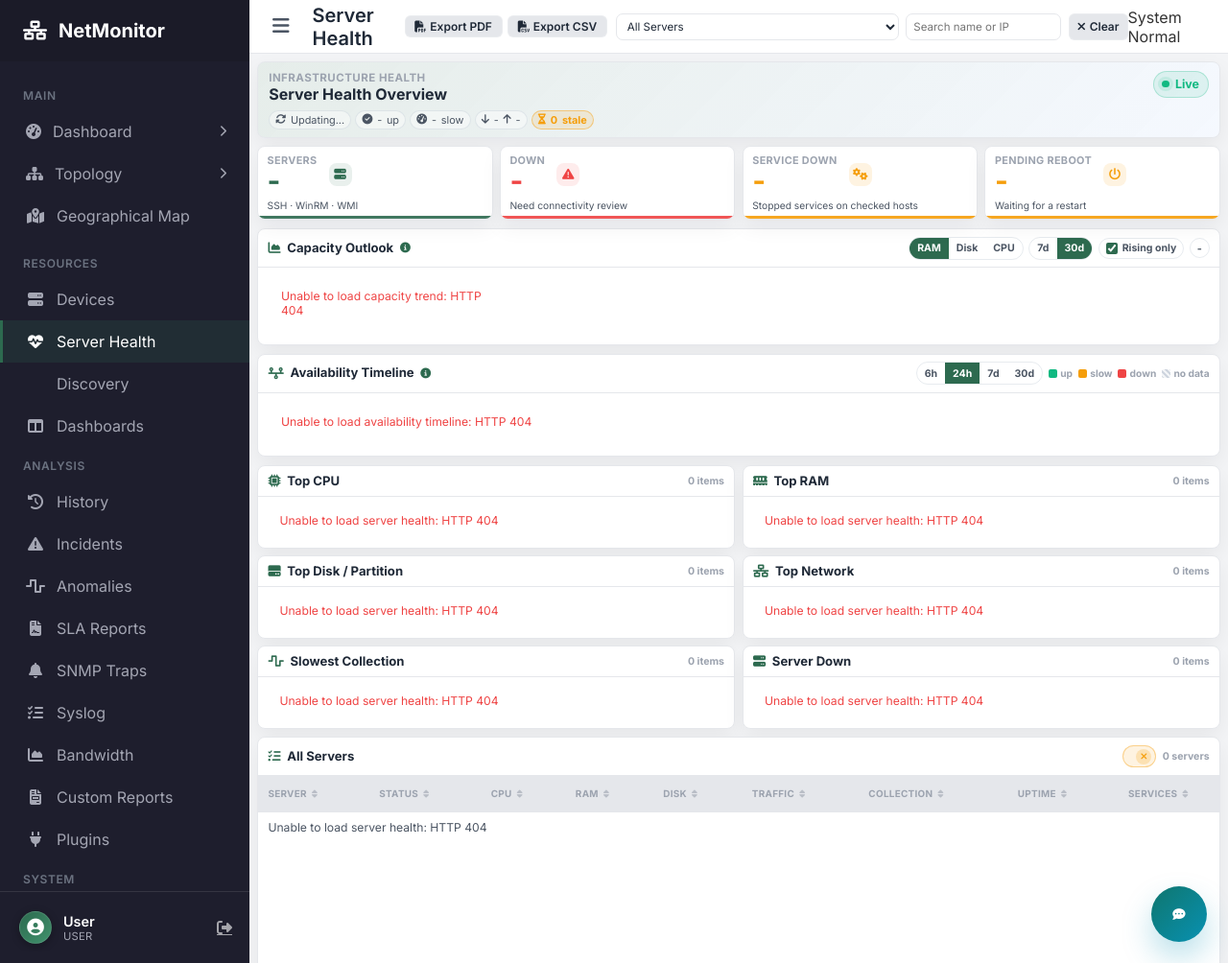
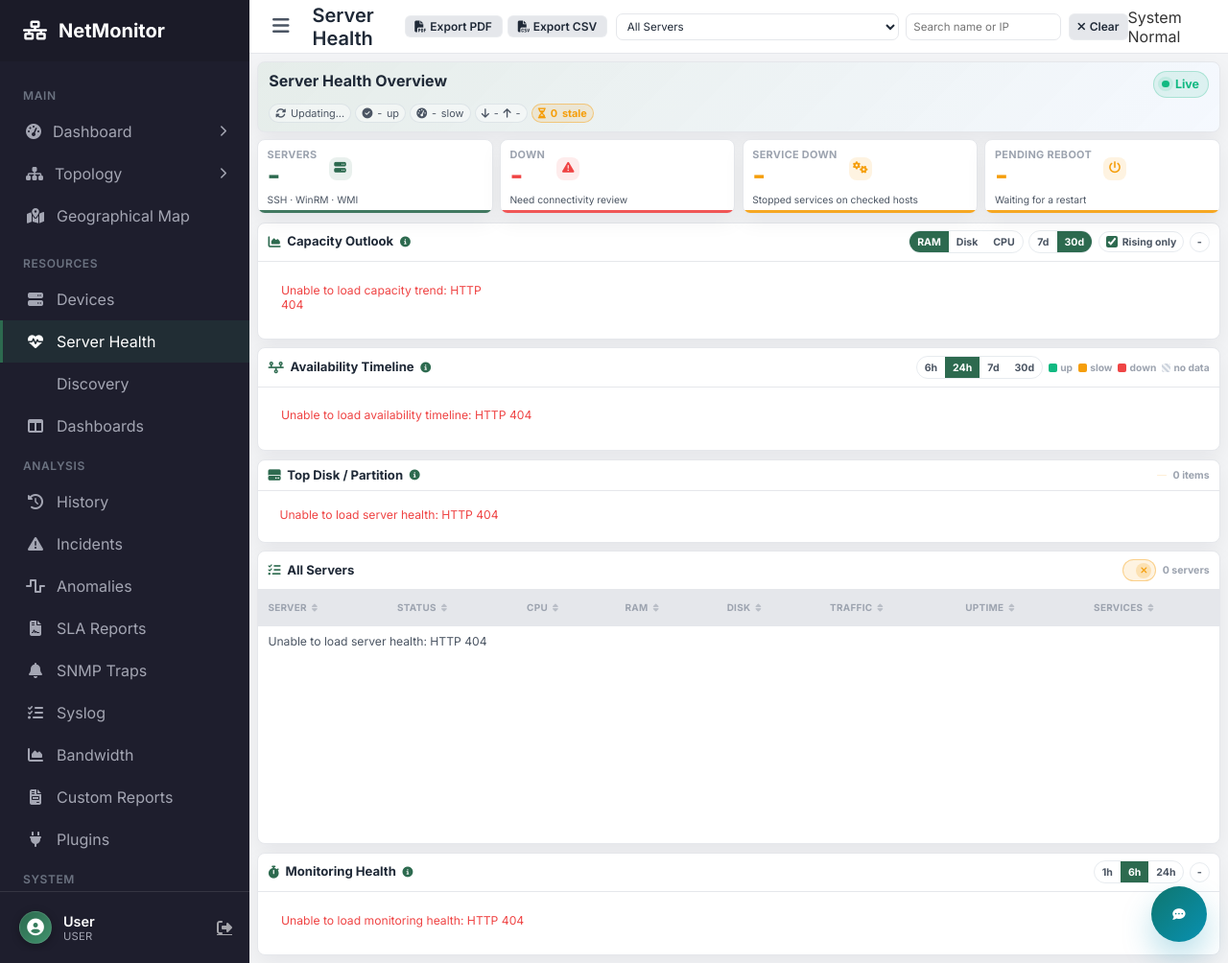
Before and after one commit to manitsrik/SenaNetworkMonitorV0, a Python web app: template templates/server_health.html in a window 1280 px wide. Shown: the whole page at 96% size. Run offline with Jinja, Linux system fonts and the light colour scheme; the template is opened without the code that fills it: most values are stand-ins (such as "Sample title", 1, 10 or a date in 2020); some libraries are stand-ins or nearby versions.

Commit message:
Cut the Server Health page down to what it alone can tell you
The page had grown to seven sections that repeated each other. Some of
that repetition I introduced in the last two changes.

Slowest Collection and Monitoring Health read the same endpoint and
ranked it the same way; the panel was left behind when the widget was
added. Server Down listed the same two hosts the DOWN card counts, the
timeline draws as solid red, and the table now sorts to the top. Top CPU,
Top RAM and Top Network are what the table already shows when you click
those column headers, and at fourteen servers "top ten" is very nearly
the whole list. All four are gone.

Top Disk stays, because it is the one panel holding something the table
cannot: usage per partition, where a full D: behind a mostly empty C: is
invisible in the single per-server figure. With the row to itself its
list flows into columns rather than scrolling inside a sixth of the width.

Two columns had stopped varying. Services read "Not configured" on all
fourteen rows, so it now hides until some device has a check. Collection
read "Normal" on every row that had a reading, which is what calibrating
the thresholds was supposed to achieve -- and Monitoring Health covers
that ground in more detail. Also dropped the eyebrow that made the corner
say "Server Health", "Infrastructure health" and "Server Health Overview"
one under the other.

Four fixes alongside the cuts:

Monitoring Health measured every host on one millisecond scale, so
KASPER_SERVER at 38.6s pushed five hosts down to bars of 2-3% that could
not be told apart -- the same flaw as the line chart this replaced. Each
bar is now the share of that host's own allowance, which compares across
hosts and answers the better question: who is close to tripping, rather
than who takes longest.

Top lists ranked readings from hosts that stopped reporting against live
ones. Two dead servers held a third of the visible Top RAM slots. They
are excluded now, and the count of what was left out is shown.

Uptime and boot time kept full contrast on a stale row while the metrics
beside them were dimmed.

The timeline is coloured by the verdict stored at check time, so
recalibrating cannot reach backwards: a fleet reading "slow 0" still
showed hours of amber. The calibration script records when it moved the
line and the timeline marks it, so history reads as history.

Co-Authored-By: Claude Opus 5 (1M context) <noreply@anthropic.com>

```diff
--- a/templates/server_health.html
+++ b/templates/server_health.html
@@ -96,14 +96,6 @@
         gap: 0.75rem;
     }
 
-    .health-eyebrow {
-        color: var(--text-muted);
-        font-size: 0.72rem;
-        font-weight: 700;
-        letter-spacing: 0.04em;
-        text-transform: uppercase;
-    }
-
     .health-title {
         margin: 0.08rem 0 0;
         color: var(--text-primary);
@@ -351,8 +343,19 @@
 
     .health-panels {
         display: grid;
-        grid-template-columns: repeat(6, minmax(190px, 1fr));
+        grid-template-columns: 1fr;
         gap: 0.45rem;
+    }
+
+    .health-panel.is-wide {
+        max-height: none;
+    }
+
+    .health-list.is-columns {
+        display: grid;
+        grid-template-columns: repeat(auto-fill, minmax(260px, 1fr));
+        gap: 0 0.9rem;
+        overflow: visible;
     }
 
     .health-chart-card {
@@ -445,6 +448,12 @@
         color: var(--text-muted);
         font-size: 0.66rem;
         font-weight: 700;
+    }
+
+    .health-panel-meta {
+        display: inline-flex;
+        align-items: center;
+        gap: 0.4rem;
     }
 
     .health-list {
@@ -765,7 +774,7 @@
     }
 
     .health-table-wrap {
-        max-height: calc(100vh - 430px);
+        max-height: calc(100vh - 380px);
         min-height: 264px;
     }
 
@@ -1165,16 +1174,6 @@
         background: var(--col-color, var(--success));
     }
 
-    /* Where this host's own slow threshold sits on the same scale. */
-    .collection-limit {
-        position: absolute;
-        top: -2px;
-        bottom: -2px;
-        width: 2px;
-        background: var(--danger);
-        opacity: 0.75;
-    }
-
     .collection-value {
         color: var(--text-primary);
         font-size: 0.66rem;
@@ -1184,6 +1183,28 @@
     }
 
     .collection-value.is-over { color: var(--danger); }
+
+    /* Services has nothing to say until some device configures a check. */
+    .server-health-table.hide-services .col-services {
+        display: none;
+    }
+
+    /* Metrics are dimmed on a stale row; uptime and boot time are just as old. */
+    .uptime-cell.is-stale {
+        opacity: 0.45;
+    }
+
+    /* Where the slow threshold was last recalibrated. Everything to the left of
+       this line was judged by the previous limits and cannot be re-judged. */
+    .timeline-band .is-calibration {
+        box-shadow: inset 2px 0 0 0 var(--info);
+    }
+
+    .collection-headroom {
+        color: var(--text-muted);
+        font-size: 0.58rem;
+        font-weight: 700;
+    }
 
     .custom-chip {
         display: inline-block;
@@ -1285,10 +1306,6 @@
             min-height: auto;
         }
 
-        .health-panels {
-            grid-template-columns: repeat(2, minmax(280px, 1fr));
-        }
-
         .health-filter-header {
             width: min(760px, 46vw);
             min-width: 420px;
@@ -1365,7 +1382,6 @@
         <div class="health-hero">
             <div class="health-hero-top">
                 <div>
-                    <div class="health-eyebrow">Infrastructure health</div>
                     <h2 class="health-title">Server Health Overview</h2>
                 </div>
                 <div class="health-live-pill" title="Refreshes every 30 seconds">
@@ -1489,52 +1505,19 @@
     </section>
 
     <section class="health-panels">
-        <div class="health-panel">
+        <div class="health-panel is-wide">
             <div class="health-panel-header">
-                <h3 class="health-panel-title"><i class="fa-solid fa-microchip"></i> Top CPU</h3>
-                <span id="top-cpu-count" class="health-panel-count">0 items</span>
+                <h3 class="health-panel-title">
+                    <i class="fa-solid fa-hard-drive"></i> Top Disk / Partition
+                    <i class="fa-solid fa-circle-info health-info" tabindex="0"
+                       title="Usage per mounted partition. The table's Disk column carries one figure per server, so a full D: behind a mostly empty C: only shows up here."></i>
+                </h3>
+                <span class="health-panel-meta">
+                    <span id="top-disk-hidden" class="stale-chip" hidden></span>
+                    <span id="top-disk-count" class="health-panel-count">0 items</span>
+                </span>
             </div>
-            <div id="top-cpu" class="health-list"><div class="health-loading">Loading...</div></div>
-        </div>
-
-        <div class="health-panel">
-            <div class="health-panel-header">
-                <h3 class="health-panel-title"><i class="fa-solid fa-memory"></i> Top RAM</h3>
-                <span id="top-ram-count" class="health-panel-count">0 items</span>
-            </div>
-            <div id="top-ram" class="health-list"><div class="health-loading">Loading...</div></div>
-        </div>
-
-        <div class="health-panel">
-            <div class="health-panel-header">
-                <h3 class="health-panel-title"><i class="fa-solid fa-hard-drive"></i> Top Disk / Partition</h3>
-                <span id="top-disk-count" class="health-panel-count">0 items</span>
-            </div>
-            <div id="top-disk" class="health-list"><div class="health-loading">Loading...</div></div>
-        </div>
-
-        <div class="health-panel">
-            <div class="health-panel-header">
-                <h3 class="health-panel-title"><i class="fa-solid fa-network-wired"></i> Top Network</h3>
-                <span id="top-network-count" class="health-panel-count">0 items</span>
-            </div>
-            <div id="top-network" class="health-list"><div class="health-loading">Loading...</div></div>
-        </div>
-
-        <div class="health-panel">
-            <div class="health-panel-header">
-                <h3 class="health-panel-title"><i class="fa-solid fa-wave-square"></i> Slowest Collection</h3>
-                <span id="top-response-count" class="health-panel-count">0 items</span>
-            </div>
-            <div id="top-response" class="health-list"><div class="health-loading">Loading...</div></div>
-        </div>
-
-        <div class="health-panel">
-            <div class="health-panel-header">
-                <h3 class="health-panel-title"><i class="fa-solid fa-server"></i> Server Down</h3>
-                <span id="server-down-count" class="health-panel-count">0 items</span>
-            </div>
-            <div id="server-down" class="health-list"><div class="health-loading">Loading...</div></div>
+            <div id="top-disk" class="health-list is-columns"><div class="health-loading">Loading...</div></div>
         </div>
     </section>
 
@@ -1561,14 +1544,13 @@
                         <th><button type="button" class="server-sort-button" data-sort-key="ram">RAM <i class="fa-solid fa-sort server-sort-icon" aria-hidden="true"></i></button></th>
                         <th><button type="button" class="server-sort-button" data-sort-key="disk">Disk <i class="fa-solid fa-sort server-sort-icon" aria-hidden="true"></i></button></th>
                         <th><button type="button" class="server-sort-button" data-sort-key="traffic">Traffic <i class="fa-solid fa-sort server-sort-icon" aria-hidden="true"></i></button></th>
-                        <th><button type="button" class="server-sort-button" data-sort-key="response" title="Full agent collection round-trip, not ICMP ping">Collection <i class="fa-solid fa-sort server-sort-icon" aria-hidden="true"></i></button></th>
-                        <th><button type="button" class="server-sort-button" data-sort-key="uptime">Uptime <i class="fa-solid fa-sort server-sort-icon" aria-hidden="true"></i></button></th>
-                        <th><button type="button" class="server-sort-button" data-sort-key="services">Services <i class="fa-solid fa-sort server-sort-icon" aria-hidden="true"></i></button></th>
+                                                <th><button type="button" class="server-sort-button" data-sort-key="uptime">Uptime <i class="fa-solid fa-sort server-sort-icon" aria-hidden="true"></i></button></th>
+                        <th class="col-services"><button type="button" class="server-sort-button" data-sort-key="services">Services <i class="fa-solid fa-sort server-sort-icon" aria-hidden="true"></i></button></th>
                         <th>Action</th>
                     </tr>
                 </thead>
                 <tbody id="server-table-body">
-                    <tr><td colspan="10" class="health-loading">Loading...</td></tr>
+                    <tr><td colspan="9" class="health-loading">Loading...</td></tr>
                 </tbody>
             </table>
         </div>
@@ -1747,6 +1729,18 @@ function normalizeServerId(id) {
 function serverFilterLink(id, name) {
     const normalized = normalizeServerId(id);
     return `<a href="#" data-server-filter="${esc(normalized)}" title="Filter this server">${esc(name || 'Unknown')}</a>`;
+}
+
+// Readings from a host that stopped reporting are not "top consumers", so
+// they are left out of the ranking rather than ranked against live numbers.
+function setHiddenStaleNote(hidden) {
+    const note = document.getElementById('top-disk-hidden');
+    if (!note) return;
+    const count = Number(hidden.disk || 0);
+    note.hidden = count === 0;
+    note.textContent = count
+        ? `${count} partition${count === 1 ? '' : 's'} hidden: their server is down or stale`
+        : '';
 }
 
 function setCount(id, count, noun = 'items') {
@@ -2110,6 +2104,10 @@ function renderResponseCell(server) {
 function renderServers(servers, totalServers = servers.length) {
     const body = document.getElementById('server-table-body');
     const countLabel = document.getElementById('server-count-label');
+    const table = body?.closest('.server-health-table');
+    if (table) {
+        table.classList.toggle('hide-services', !servers.some(server => server.services_configured));
+    }
     if (countLabel) {
         countLabel.textContent = servers.length === totalServers
             ? `${servers.length} servers`
@@ -2121,7 +2119,7 @@ function renderServers(servers, totalServers = servers.length) {
         const message = healthFocus === 'all'
             ? 'No SSH/WinRM/WMI servers yet.'
             : `No server matches "${FOCUS_DEFS[healthFocus].label}".`;
-        body.innerHTML = `<tr><td colspan="10" class="health-empty">${esc(message)}</td></tr>`;
+        body.innerHTML = `<tr><td colspan="9" class="health-empty">${esc(message)}</td></tr>`;
         return;
     }
 
@@ -2167,9 +2165,8 @@ function renderServers(servers, totalServers = servers.length) {
                 <td>${renderMetricCell(server.ram, '', stale)}</td>
                 <td>${renderMetricCell(server.disk, '', stale)}</td>
                 <td>${renderTrafficCell(server)}</td>
-                <td>${renderResponseCell(server)}</td>
-                <td class="uptime-cell">${esc(server.uptime_text || '-')}<br><small class="text-muted">${server.last_boot_time ? `since ${esc(server.last_boot_time)}` : ''}</small></td>
-                <td class="service-cell">${serviceText}</td>
+                <td class="uptime-cell${stale ? ' is-stale' : ''}">${esc(server.uptime_text || '-')}<br><small class="text-muted">${server.last_boot_time ? `since ${esc(server.last_boot_time)}` : ''}</small></td>
+                <td class="service-cell col-services">${serviceText}</td>
                 <td class="server-action-cell">
                     <a class="server-dashboard-link" href="/server-dashboard/${encodeURIComponent(server.id)}" title="Open server dashboard">
                         <i class="fa-solid fa-chart-line"></i>
@@ -2266,29 +2263,17 @@ function setLastUpdated() {
 }
 
 function renderError(message) {
-    ['top-cpu', 'top-ram', 'top-disk', 'top-network', 'top-response', 'server-down'].forEach(id => {
-        const target = document.getElementById(id);
-        if (target) target.innerHTML = `<div class="health-error">${esc(message)}</div>`;
-    });
-    document.getElementById('server-table-body').innerHTML = `<tr><td colspan="10" class="health-error">${esc(message)}</td></tr>`;
-}
-
-function downServers(servers) {
-    return servers
-        .filter(server => String(server.status || '').toLowerCase() === 'down')
-        .sort((a, b) => String(a.name || '').localeCompare(String(b.name || '')));
+    const target = document.getElementById('top-disk');
+    if (target) target.innerHTML = `<div class="health-error">${esc(message)}</div>`;
+    document.getElementById('server-table-body').innerHTML = `<tr><td colspan="9" class="health-error">${esc(message)}</td></tr>`;
 }
 
 function renderServerHealthData(data) {
     const filtered = buildFilteredData(data);
     const summary = filtered.summary || {};
     setSummary(summary);
-    renderList('top-cpu', filtered.top_cpu || [], 'cpu');
-    renderList('top-ram', filtered.top_ram || [], 'ram');
-    renderList('top-disk', filtered.top_disk || [], 'disk');
-    renderList('top-network', filtered.top_network || [], 'network');
-    renderList('top-response', filtered.top_response || [], 'response');
-    renderList('server-down', downServers(filtered.servers || []), 'down', 'All servers responding');
+    setHiddenStaleNote(data.hidden_stale || {});
+    renderList('top-disk', filtered.top_disk || [], 'disk', 'No partition data from any live server.');
 
     const allServers = filtered.servers || [];
     const focused = allServers.filter(focusMatcher(healthFocus));
@@ -2447,11 +2432,21 @@ function renderTimeline(data) {
     }
 
     const labels = data.labels || [];
+
+    // Everything left of this point was judged by the previous thresholds.
+    // status_history stores the verdict, not the timing, so it cannot be
+    // re-judged; without the marker a fixed fleet still looks broken.
+    let calibrationIndex = -1;
+    if (data.calibrated_at) {
+        calibrationIndex = labels.findIndex(label => label && label >= data.calibrated_at);
+    }
+
     body.innerHTML = servers.map(server => {
         const band = (server.band || []).map((state, index) => {
             const when = labels[index] || '';
             const label = state === 'none' ? 'no check recorded' : state;
-            return `<span class="is-${esc(state)}" title="${esc(when)} ${esc(label)}"></span>`;
+            const marker = index === calibrationIndex ? ' is-calibration' : '';
+            return `<span class="is-${esc(state)}${marker}" title="${esc(when)} ${esc(label)}"></span>`;
         }).join('');
 
         const up = server.up_pct;
@@ -2482,6 +2477,9 @@ function renderTimeline(data) {
         const hoursPerBucket = data.hours / (bucketCount || 1);
         const missing = blind * hoursPerBucket;
         notes.push(`No check was recorded for any server across ${missing < 1 ? `${Math.round(missing * 60)} minutes` : `${missing.toFixed(1)} hours`} of this window: monitoring was not running.`);
+    }
+    if (calibrationIndex > 0) {
+        notes.push(`The blue line marks ${data.calibrated_at}, when the slow thresholds were recalibrated. Checks to its left keep the verdict they were given at the time and cannot be re-judged.`);
     }
     notes.push('Percentages are the share of checks that came back up.');
     if (hint) hint.textContent = notes.join(' ');
@@ -2536,7 +2534,8 @@ function renderCollectionHealth(data) {
             };
         })
         .filter(row => row.median !== null)
-        .sort((a, b) => b.median - a.median);
+        // Rank by how much of its own allowance each host is using.
+        .sort((a, b) => (b.median / (b.warn || 1)) - (a.median / (a.warn || 1)));
 
     if (count) count.textContent = `${rows.length} hosts`;
 
@@ -2546,28 +2545,31 @@ function renderCollectionHealth(data) {
         return;
     }
 
-    // One shared scale so the bars are comparable across hosts.
-    const ceiling = Math.max(...rows.map(row => Math.max(row.median, row.warn))) * 1.08 || 1;
-
+    // A shared millisecond scale let the slowest host flatten every other bar
+    // into a sliver. Each bar is now the share of that host's own allowance,
+    // which is both comparable and the thing worth knowing: who is close to
+    // tripping, not who takes the longest.
     body.innerHTML = rows.map(row => {
-        const over = row.median > row.warn;
-        const color = over ? 'var(--danger)' : (row.median > row.warn * 0.75 ? 'var(--warning)' : 'var(--success)');
+        const used = row.warn > 0 ? (row.median / row.warn) * 100 : 0;
+        const over = used > 100;
+        const color = over ? 'var(--danger)' : (used > 75 ? 'var(--warning)' : 'var(--success)');
         return `
             <div class="collection-row">
                 <a class="timeline-label" href="#" data-server-filter="${esc(normalizeServerId(row.id))}" title="${esc(row.name || '')} - slow after ${esc(formatThreshold(row.warn))}">${esc(row.name || 'Unknown')}${row.custom ? '<span class="custom-chip">custom</span>' : ''}</a>
-                <div class="collection-track" title="median ${esc(formatMs(row.median))}, peak ${esc(formatMs(row.peak))}, slow after ${esc(formatThreshold(row.warn))}">
-                    <div class="collection-fill" style="width:${Math.min(100, row.median / ceiling * 100).toFixed(1)}%; --col-color:${color};"></div>
-                    <div class="collection-limit" style="left:${Math.min(100, row.warn / ceiling * 100).toFixed(1)}%;"></div>
+                <div class="collection-track" title="median ${esc(formatMs(row.median))} of a ${esc(formatThreshold(row.warn))} allowance (${used.toFixed(0)}%), peak ${esc(formatMs(row.peak))}">
+                    <div class="collection-fill" style="width:${Math.min(100, used).toFixed(1)}%; --col-color:${color};"></div>
                 </div>
-                <span class="collection-value${over ? ' is-over' : ''}">${esc(formatMs(row.median))}</span>
+                <span class="collection-value${over ? ' is-over' : ''}">${used.toFixed(0)}%<span class="collection-headroom"> of ${esc(formatThreshold(row.warn))}</span></span>
             </div>
         `;
     }).join('');
 
     const over = rows.filter(row => row.median > row.warn);
-    const notes = ['Median collection time per host; the red mark is that host\'s own slow threshold.'];
+    const notes = ['Share of each host\'s own slow threshold used by a typical collection.'];
     if (over.length) {
-        notes.push(`${over.length} host${over.length === 1 ? '' : 's'} sit above their threshold on a typical poll, so they report SLOW almost every cycle. Raise the threshold on the device if that is simply how long its agent takes.`);
+        notes.push(over.length === 1
+            ? `1 host sits above its threshold on a typical poll, so it reports SLOW almost every cycle. Raise the threshold on that device if this is simply how long its agent takes.`
+            : `${over.length} hosts sit above their thresholds on a typical poll, so they report SLOW almost every cycle. Raise the threshold on those devices if this is simply how long their agents take.`);
     }
     if (hint) hint.textContent = notes.join(' ');
 }
```
Also changed, not shown: routes/devices.py (+24 -7 lines), scripts/calibrate_slow_thresholds.py (+9 -0 lines), tests/test_server_health_api.py (+26 -3 lines).
